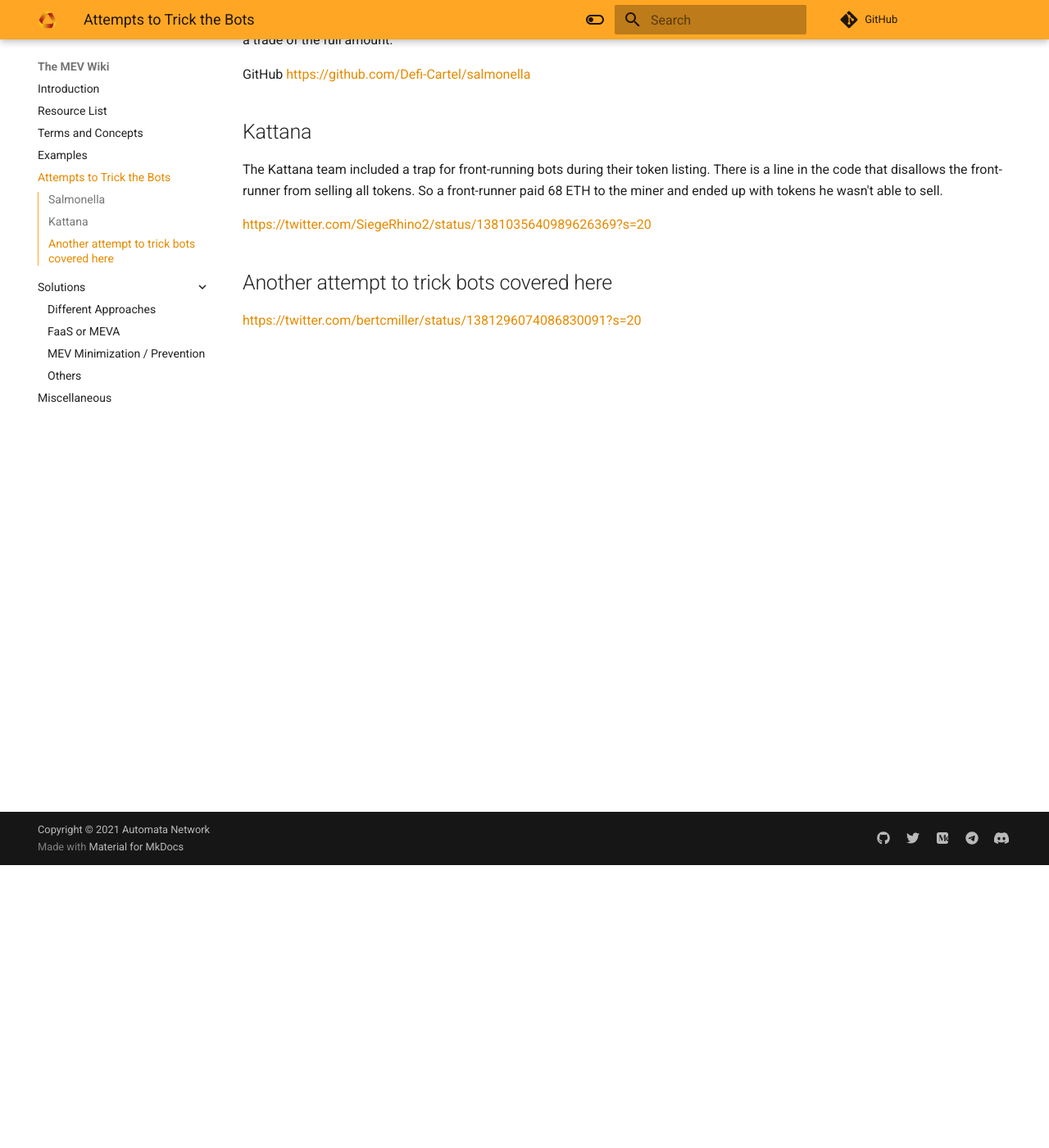
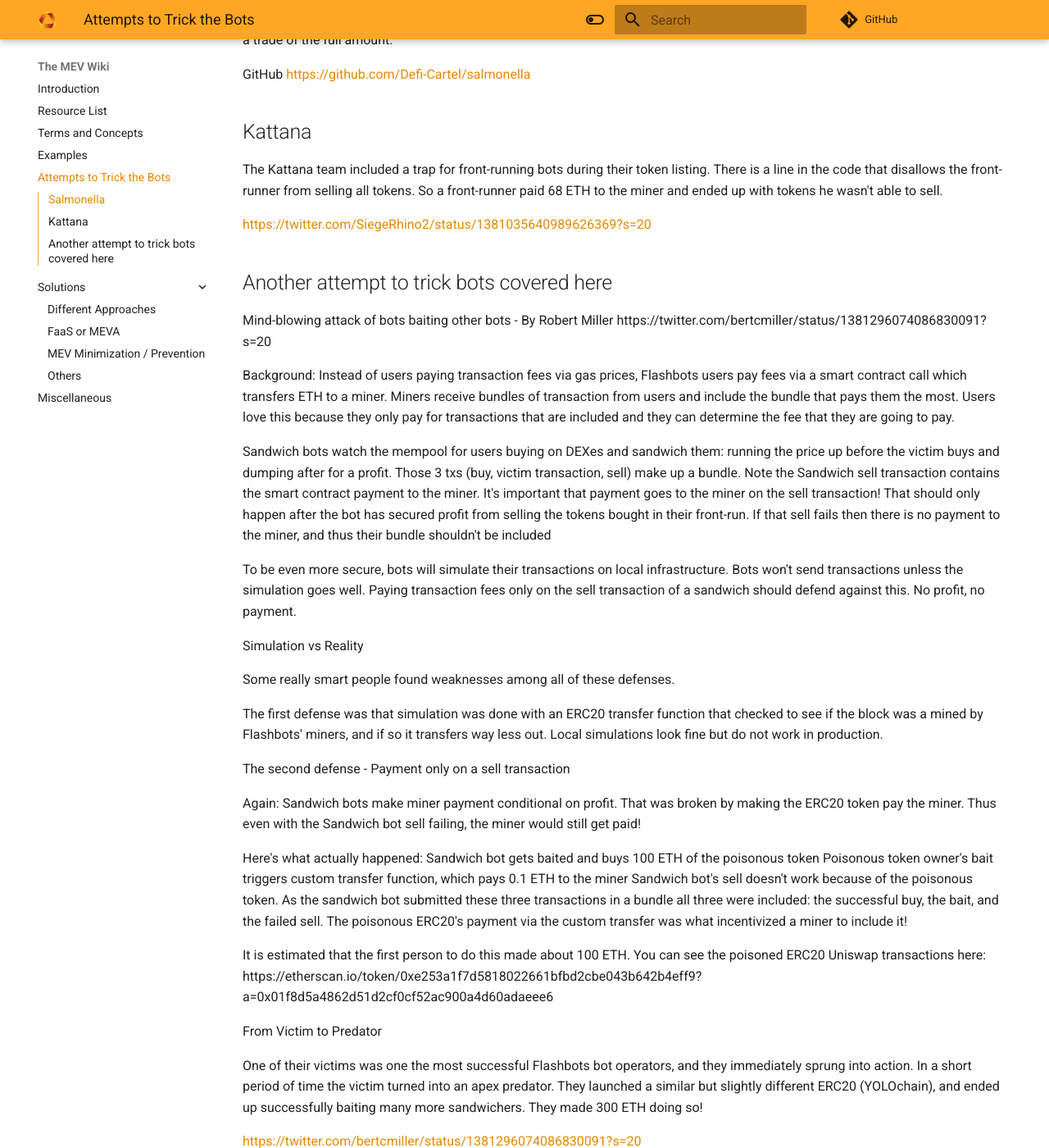
Before and after one commit to automata-network/docs, an MkDocs documentation site: the page built from docs/mev/trick-the-bots.md, in a window 1280 px wide and 1400 px high, scrolled down 345 px. Shown: the whole window at 82% size. Built offline with MkDocs 1.6.1 and Material for MkDocs 9.7.7, drawn with Linux system fonts in a browser that asks for light colours; comment, search, counter and statistics services are not loaded.

Commit message:
Update trick-the-bots.md
add details

```diff
--- a/docs/mev/trick-the-bots.md
+++ b/docs/mev/trick-the-bots.md
@@ -14,4 +14,38 @@
 
 ## Another attempt to trick bots covered here
 
+Mind-blowing attack of bots baiting other bots - By Robert Miller https://twitter.com/bertcmiller/status/1381296074086830091?s=20
+
+Background: Instead of users paying transaction fees via gas prices, Flashbots users pay fees via a smart contract call which transfers ETH to a miner. Miners receive bundles of transaction from users and include the bundle that pays them the most. Users love this because they only pay for transactions that are included and they can determine the fee that they are going to pay.
+
+Sandwich bots watch the mempool for users buying on DEXes and sandwich them: running the price up before the victim buys and dumping after for a profit. Those 3 txs (buy, victim transaction, sell) make up a bundle. Note the Sandwich sell transaction contains the smart contract payment to the miner. It's important that payment goes to the miner on the sell transaction! That should only happen after the bot has secured profit from selling the tokens bought in their front-run. If that sell fails then there is no payment to the miner, and thus their bundle shouldn't be included
+
+To be even more secure, bots will simulate their transactions on local infrastructure. Bots won't send transactions unless the simulation goes well. Paying transaction fees only on the sell transaction of a sandwich should defend against this. No profit, no payment.
+
+Simulation vs Reality
+
+Some really smart people found weaknesses among all of these defenses.
+
+
+
+
+The first defense was that simulation was done with an ERC20 transfer function that checked to see if the block was a mined by Flashbots' miners, and if so it transfers way less out. Local simulations look fine but do not work in production.
+
+
+
+The second defense - Payment only on a sell transaction
+
+
+
+Again: Sandwich bots make miner payment conditional on profit. That was broken by making the ERC20 token pay the miner. Thus even with the Sandwich bot sell failing, the miner would still get paid!
+
+Here's what actually happened: Sandwich bot gets baited and buys 100 ETH of the poisonous token Poisonous token owner's bait triggers custom transfer function, which pays 0.1 ETH to the miner Sandwich bot's sell doesn't work because of the poisonous token. As the sandwich bot submitted these three transactions in a bundle all three were included: the successful buy, the bait, and the failed sell. The poisonous ERC20's payment via the custom transfer was what incentivized a miner to include it!
+
+It is estimated that the first person to do this made about 100 ETH. You can see the poisoned ERC20 Uniswap transactions here: https://etherscan.io/token/0xe253a1f7d5818022661bfbd2cbe043b642b4eff9?a=0x01f8d5a4862d51d2cf0cf52ac900a4d60adaeee6
+
+From Victim to Predator
+
+One of their victims was one the most successful Flashbots bot operators, and they immediately sprung into action. In a short period of time the victim turned into an apex predator. They launched a similar but slightly different ERC20 (YOLOchain), and ended up successfully baiting many more sandwichers. They made 300 ETH doing so!
+
+
 [https://twitter.com/bertcmiller/status/1381296074086830091?s=20](https://twitter.com/bertcmiller/status/1381296074086830091?s=20)
```
